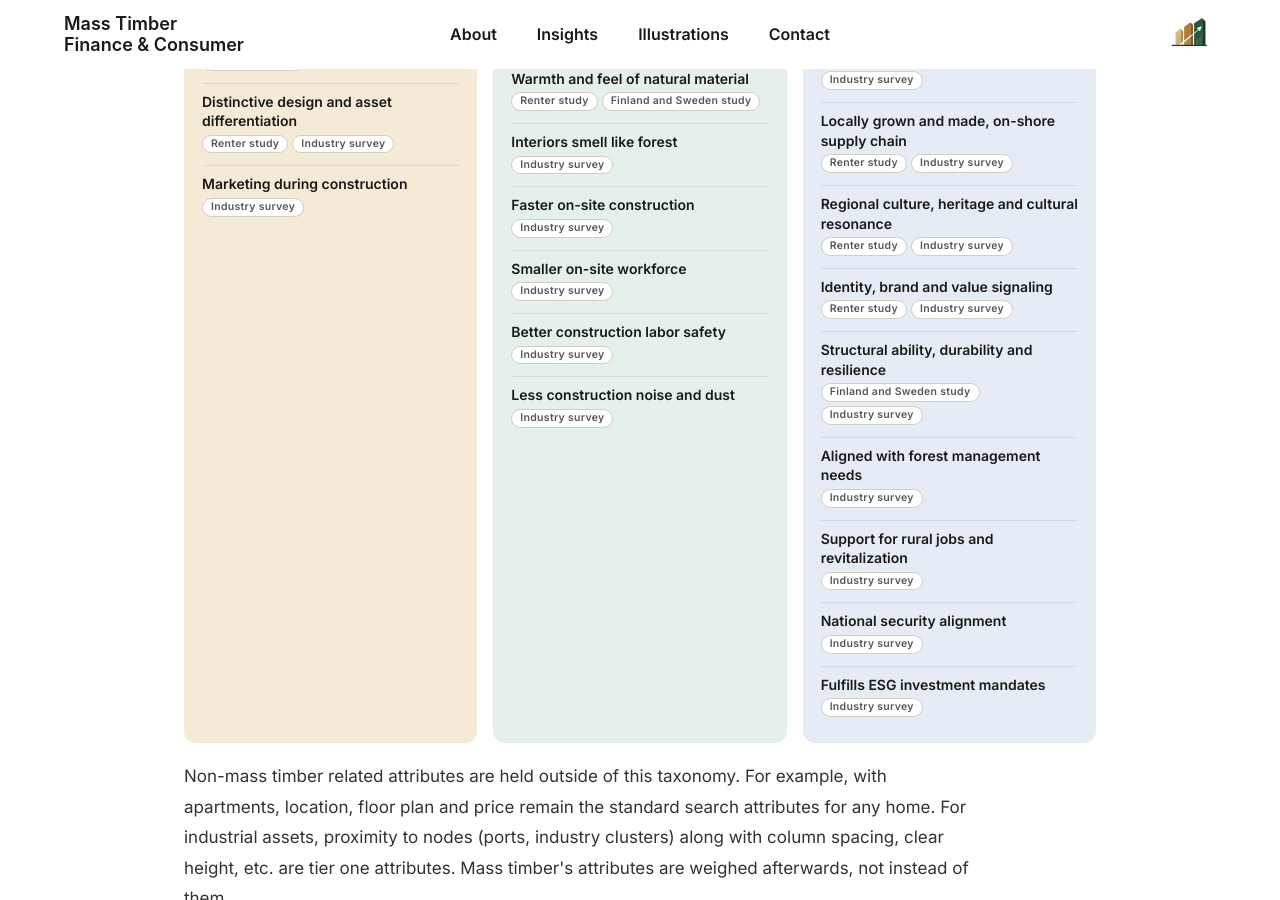
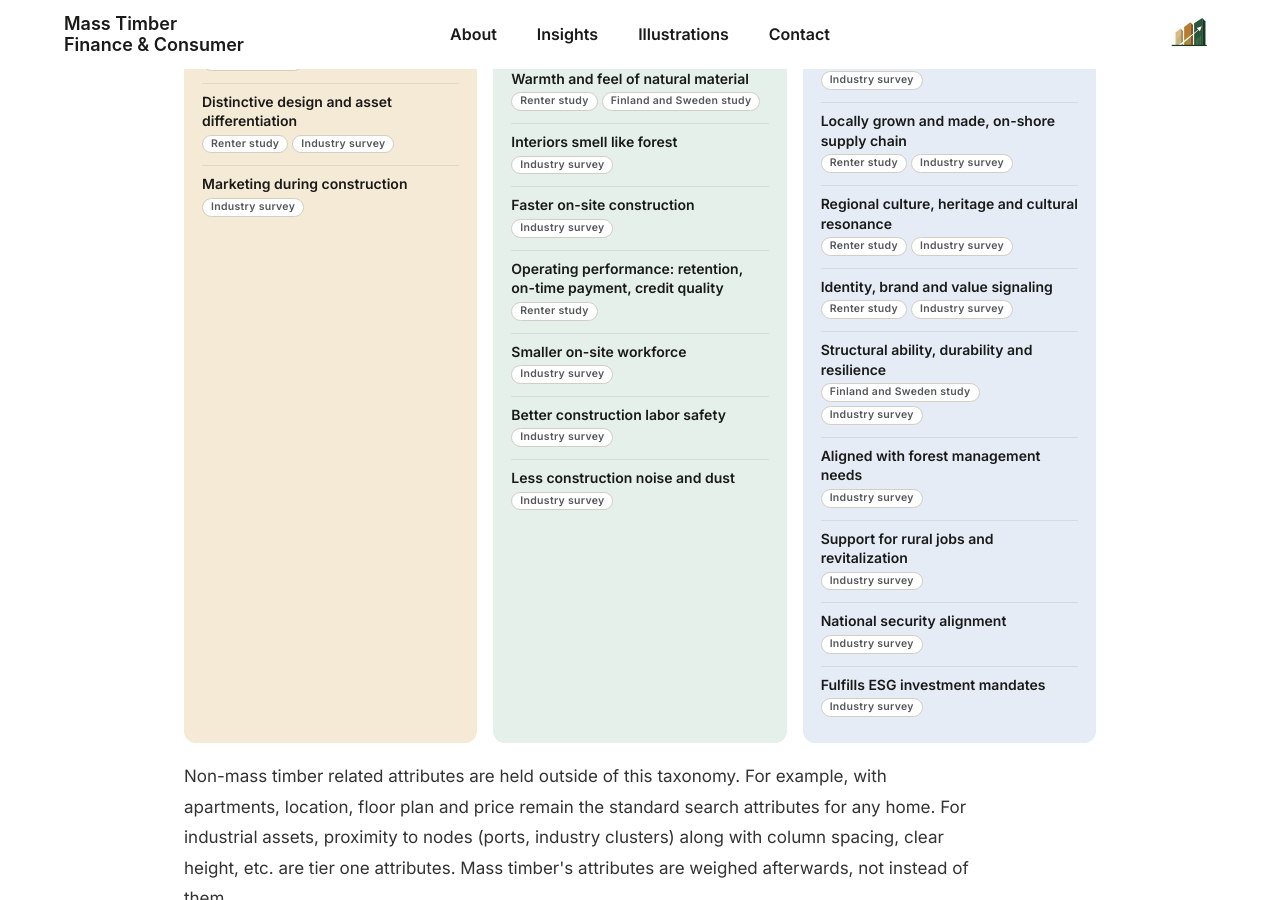
Before and after one commit to noelallenjohnson/mtfc, a Jekyll site: the page built from pages/mass-timber-economic-taxonomy.html, in a window 1280 px wide and 900 px high, scrolled down 3991 px. Built offline with Jekyll 4.4.1, drawn with Linux system fonts in a browser that asks for light colours; part of the change alters nothing that is shown.

Commit message:
Taxonomy: author's revised emphasis scores, not-applicable state, operating performance attribute
Co-Authored-By: Claude Fable 5.2 <noreply@anthropic.com>
Claude-Session: https://claude.ai/code/session_01LvhsnqrfZBaeQ6yhbEHGbm

```diff
--- a/_data/taxonomy.yml
+++ b/_data/taxonomy.yml
@@ -4,6 +4,7 @@
 # users lists who values it: O (occupants), I (investors), P (socio-political);
 # src lists which work considered it: U (renter study), J (Jussila et al.), P (industry survey).
 # In "projects": each row of "emphasis" is search, experience, credence, scored 0 to 3.
+# Use na in place of a number where that end user is not marketed to on that kind of project.
 
 status: >-
   Proposal released for public review
@@ -88,6 +89,10 @@ tool:
   caption: >-
     Block heights are the author's judgment of emphasis, from none to lead, informed by the three studies. They are a starting point for discussion, not a measurement.
   levels: ["Not a focus", "Minor", "Support", "Lead"]
+  na: >-
+    Not applicable
+  na_text: >-
+    No end user of this kind is being marketed to on this kind of project.
   steps:
     project: >-
       1 · Nature of the project
@@ -124,8 +129,8 @@ projects:
       - Industrial and logistics buildings
     emphasis:
       O: [3, 3, 1]
-      I: [2, 2, 1]
-      P: [0, 1, 1]
+      I: [2, 3, 2]
+      P: [na, na, na]
     who: >-
       Occupants, through what they do. Investors receive it as net operating income.
     lead: >-
@@ -151,7 +156,7 @@ projects:
       - Corporate and foundation headquarters built for the owner's own use
       - Nonprofit hospitals, museums and places of worship
     emphasis:
-      O: [2, 3, 2]
+      O: [1, 3, 2]
       I: [1, 1, 3]
       P: [0, 1, 2]
     who: >-
@@ -180,10 +185,10 @@ projects:
       - Community and recreation centers
     emphasis:
       O: [2, 2, 1]
-      I: [0, 1, 2]
+      I: [1, 0, 3]
       P: [0, 2, 3]
     who: >-
-      A government or public agency, on behalf of policy goals it has already set.
+      Voters and taxpayers, through a government or public agency. On a public project the investor is the voter.
     lead: >-
       Credence attributes that align with policy: decarbonization, forest management, rural jobs, on-shore supply, resilience. A government that sets these goals should be willing to pay for them.
     shows: >-
@@ -212,6 +217,7 @@ attributes:
   - { name: "Warmth and feel of natural material", cls: E, users: [O], src: [U, J], note: "Renters describe the wood in sensory and emotional terms. Residents in Finland and Sweden experienced the material as mainly positive." }
   - { name: "Interiors smell like forest", cls: E, users: [O], src: [P], note: "Rated highly valued by 4 of 23 industry respondents." }
   - { name: "Faster on-site construction", cls: E, users: [I], src: [P], note: "Rated highly valued by 29 of 46 industry respondents. Learned by building. It matters to an investor only if the whole investment period shortens." }
+  - { name: "Operating performance: retention, on-time payment, credit quality", cls: E, users: [I], src: [U], note: "Learned by owning the asset. In the renter study, residents stayed longer, paid on time and had strong credit, without paying more rent." }
   - { name: "Smaller on-site workforce", cls: E, users: [I], src: [P], note: "Rated highly valued by 16 of 46 industry respondents." }
   - { name: "Better construction labor safety", cls: E, users: [I, P], src: [P], note: "Rated highly valued by 8 of 46 industry respondents." }
   - { name: "Less construction noise and dust", cls: E, users: [P, I], src: [P], note: "Experienced by neighbours. Rated highly valued by 10 of 46 industry respondents." }
--- a/assets/js/tx.js
+++ b/assets/js/tx.js
@@ -8,7 +8,7 @@
   var COL = { S: ['#a67c3d', '#7d5c2b', '#94702f'], E: ['#3f7d5a', '#2c5a40', '#37704f'], C: ['#4a6fa5', '#334f79', '#40618f'] };
   var PALE = { S: ['#ecdfc6', '#d6c5a3', '#e1d2b5'], E: ['#d3e5da', '#b5cfc0', '#c4dacd'], C: ['#d5dfef', '#b7c6de', '#c6d2e7'] };
   var FLAT = ['#ebe9e3', '#d5d1c7', '#dfdcd3'];
-  var LV = D.tool.levels, st = { p: D.projects[0].key, u: 'O' };
+  var LV = D.tool.levels, NA = (D.tool.na || 'Not applicable').trim(), st = { p: D.projects[0].key, u: 'O' };
   function proj() { return D.projects.filter(function (p) { return p.key === st.p; })[0]; }
   function esc(s) { return String(s).replace(/&/g, '&amp;').replace(/</g, '&lt;'); }
   function attrs(u, c) { return D.attributes.filter(function (a) { return a.cls === c && a.users.indexOf(u) >= 0; }); }
@@ -25,12 +25,12 @@
       s += poly([pt(r, 0, 0), pt(r, 3, 0), pt(r + 1, 3, 0), pt(r + 1, 0, 0)], on ? '#f1eee6' : '#f7f6f3', ' stroke="' + (on ? '#1a1a18' : '#e6e3db') + '" stroke-width="' + (on ? 2 : 1) + '"');
       var g = 0.08;
       CL.forEach(function (k, c) {
-        var lv = P.emphasis[u][c], z = lv ? 8 + lv * UNIT : 5, col = !lv ? FLAT : (on ? COL[k] : PALE[k]);
+        var raw = P.emphasis[u][c], na = raw === 'na', lv = na ? 0 : raw, z = lv ? 8 + lv * UNIT : 5, col = !lv ? FLAT : (on ? COL[k] : PALE[k]);
         var a = pt(r + g, c + g, z), b = pt(r + g, c + 1 - g, z), d = pt(r + 1 - g, c + 1 - g, z), e = pt(r + 1 - g, c + g, z);
         var e0 = pt(r + 1 - g, c + g, 0), d0 = pt(r + 1 - g, c + 1 - g, 0), b0 = pt(r + g, c + 1 - g, 0), cx = (a[0] + d[0]) / 2, cy = (a[1] + d[1]) / 2;
-        s += '<g class="blk" data-u="' + u + '" tabindex="0" role="button" aria-label="' + uname[u] + ', ' + cname[k] + ': ' + LV[lv] + '">'
+        s += '<g class="blk" data-u="' + u + '" tabindex="0" role="button" aria-label="' + uname[u] + ', ' + cname[k] + ': ' + (na ? NA : LV[lv]) + '">'
           + poly([e, d, d0, e0], col[1], ' stroke="#fff"') + poly([d, b, b0, d0], col[2], ' stroke="#fff"') + poly([a, b, d, e], col[0], ' stroke="#fff"')
-          + (on ? '<text x="' + cx + '" y="' + (cy + 6) + '" text-anchor="middle" font-size="17" font-weight="700" fill="' + (lv ? '#fff' : '#8a877f') + '">' + (lv ? LV[lv] : '–') + '</text>' : '') + '</g>';
+          + (on ? '<text x="' + cx + '" y="' + (cy + 6) + '" text-anchor="middle" font-size="17" font-weight="700" fill="' + (lv ? '#fff' : '#8a877f') + '">' + (na ? 'n/a' : lv ? LV[lv] : '–') + '</text>' : '') + '</g>';
       });
       var p = pt(r + 0.5, 3, 0);
       s += '<text x="' + (p[0] + 16) + '" y="' + (p[1] + 12) + '" font-size="18" font-weight="' + (on ? 700 : 500) + '" fill="' + (on ? '#1a1a18' : '#8a877f') + '">' + uname[u] + '</text>';
@@ -47,9 +47,9 @@
   function drawResult() {
     var P = proj(), h = '';
     CL.forEach(function (k, c) {
-      var lv = P.emphasis[st.u][c], list = attrs(st.u, k);
-      h += '<div class="tx-res ' + k + ' l' + lv + '"><header><b>' + cname[k] + '</b><span>' + LV[lv] + '</span></header><div class="meter" aria-hidden="true">' + [1, 2, 3].map(function (i) { return '<i' + (i <= lv ? ' class="on"' : '') + '></i>'; }).join('') + '</div>'
-        + (list.length ? '<ul>' + list.map(function (a) { return '<li title="' + esc(a.note).replace(/"/g, '&quot;') + '">' + esc(a.name) + '</li>'; }).join('') + '</ul>' : '<p class="none">No attribute identified here.</p>') + '</div>';
+      var raw = P.emphasis[st.u][c], na = raw === 'na', lv = na ? 0 : raw, list = na ? [] : attrs(st.u, k);
+      h += '<div class="tx-res ' + k + ' l' + lv + '"><header><b>' + cname[k] + '</b><span>' + (na ? NA : LV[lv]) + '</span></header><div class="meter" aria-hidden="true">' + [1, 2, 3].map(function (i) { return '<i' + (i <= lv ? ' class="on"' : '') + '></i>'; }).join('') + '</div>'
+        + (list.length ? '<ul>' + list.map(function (a) { return '<li title="' + esc(a.note).replace(/"/g, '&quot;') + '">' + esc(a.name) + '</li>'; }).join('') + '</ul>' : '<p class="none">' + (na ? esc((D.tool.na_text || '').trim()) : 'No attribute identified here.') + '</p>') + '</div>';
     });
     document.getElementById('tx-result').innerHTML = h;
     document.getElementById('tx-who').textContent = uname[st.u] + ', ' + P.name.trim().toLowerCase();
```
